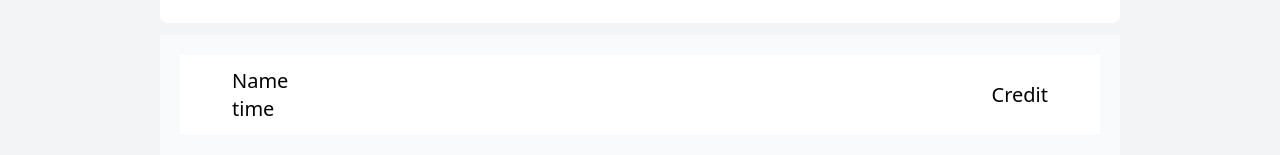
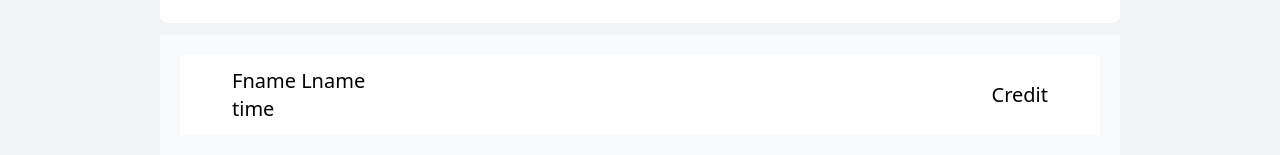
Before and after one commit to msudipta15/paytm-lite, a React (Vite) app in the folder frontend/: page /history in a window 1280 px wide. Shown: the part 149-304 px from the top of the page. Built offline with nearby package versions, Linux system fonts and the light colour scheme.

Commit message:
build backend for transaction history , working on fe for the same

```diff
--- a/frontend/src/components/transaction.tsx
+++ b/frontend/src/components/transaction.tsx
@@ -2,7 +2,7 @@ export function Transaction() {
   return (
     <div className="w-full h-fit p-3 text-xl bg-white flex justify-between items-center">
       <div className="ml-10">
-        <div>Name</div>
+        <div>Fname Lname</div>
         <div>time</div>
       </div>
       <div className="mr-10">Credit</div>
```
